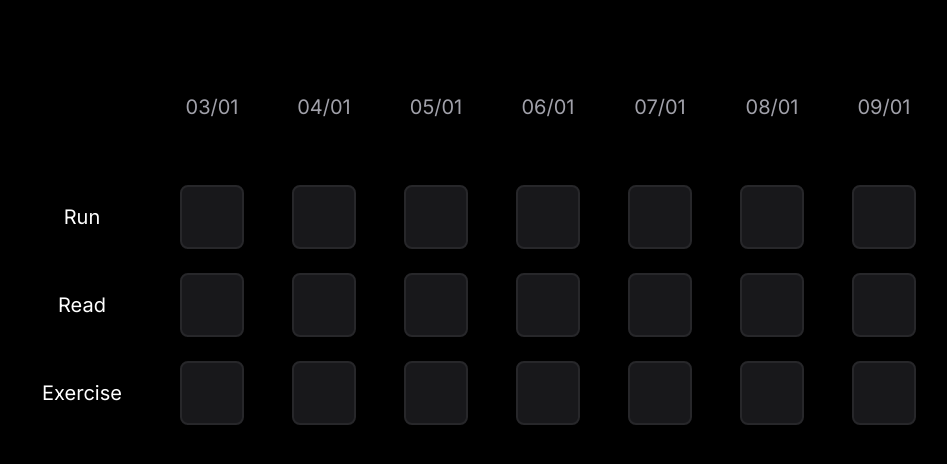
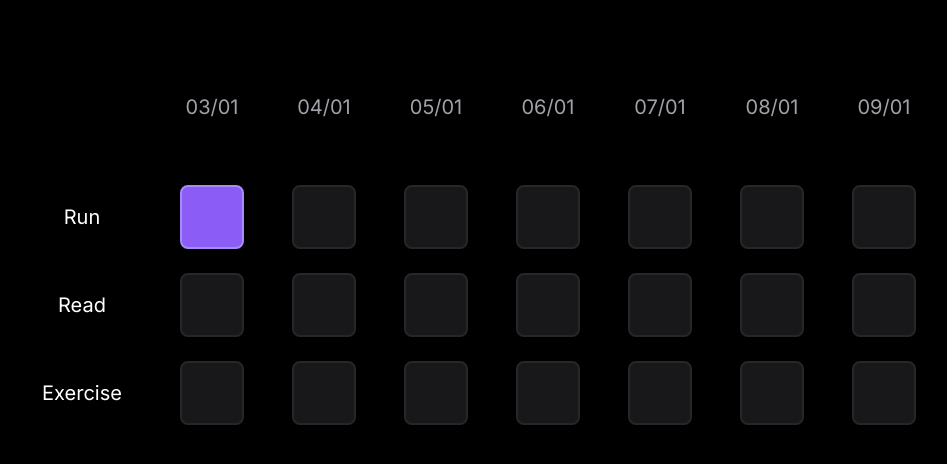
Before and after one commit to huhhell/habitTracker, a plain HTML site: page index.html in a window 1280 px wide. Both pictures are taken after a click on the element 280 px from the left and 457 px from the top of the page. Shown: the part 240-704 px from the top of the page, without its empty margins (68-1015 px from the left). Drawn offline with Linux system fonts and the light colour scheme.

Commit message:
add habit done function

```diff
--- a/index.html
+++ b/index.html
@@ -71,5 +71,6 @@
     </div>
 
     <script src="scripts/addNewHabit.js"></script>
+    <script src="scripts/doneHabit.js"></script>
 </body>
 </html>
--- a/main.scss
+++ b/main.scss
@@ -106,5 +106,11 @@ html {
     -moz-border-radius: 8px;
     border-radius: 8px;
     cursor: pointer;
+    transition: all .1s ease-in;
+  }
+
+  &-done-true {
+    background-color: #8B5CF6;
+    border: 2px solid #A78BFA;
   }
 }
--- /dev/null
+++ b/scripts/doneHabit.js
@@ -0,0 +1,8 @@
+let sections = document.querySelectorAll('.section-done');
+for (let section of sections) {
+    section.addEventListener('click', doneHabit);
+}
+
+function doneHabit (e) {
+    e.target.classList.toggle('section-done-true');
+}
```
Also changed, not shown: main.css, 1 other file.
